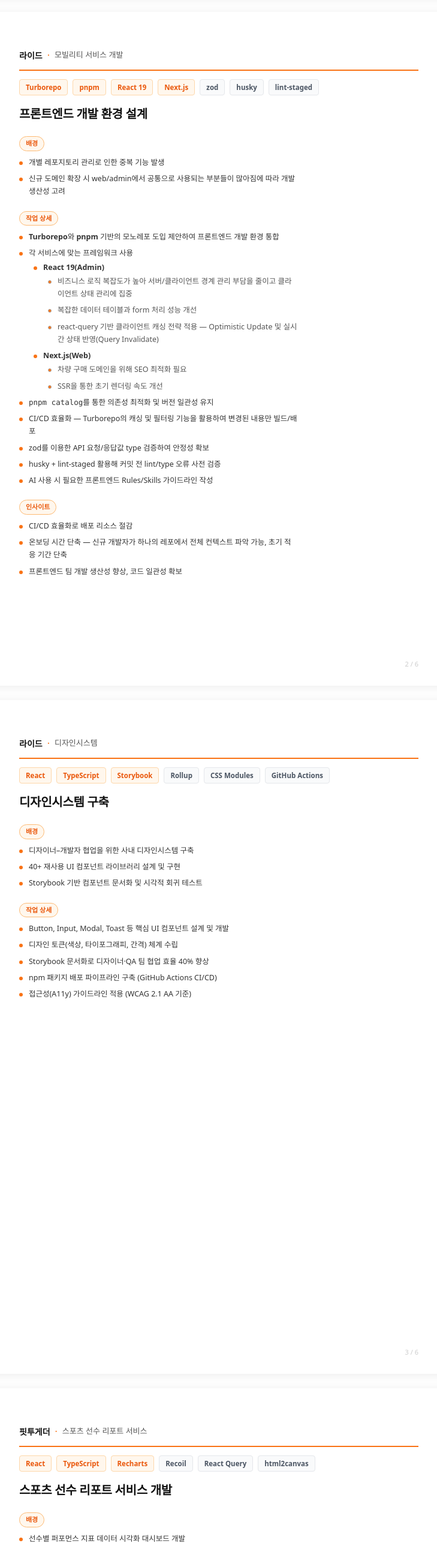
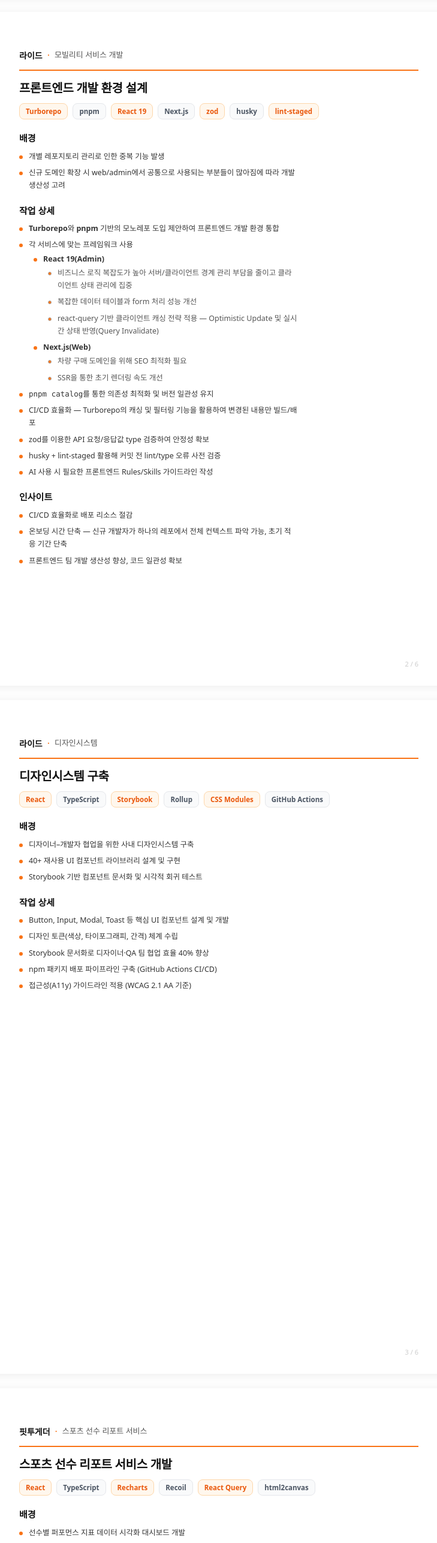
Before and after one commit to heeyounggoo/heeyounggoo.github.io, an Astro site: page /resume in a window 1280 px wide. Shown: the part 1260-3832 px from the top of the page at 60% size, without its empty margins (275-1004 px from the left). Built offline with nearby package versions, Linux system fonts and the light colour scheme; Astro itself is replaced by a stand-in of ours; a web font is replaced by a local one.

Commit message:
feat: move tech-tags below title with nth-child coloring and simplify section labels

```diff
--- a/src/pages/resume.astro
+++ b/src/pages/resume.astro
@@ -224,7 +224,7 @@
       font-size: 20px;
       font-weight: 700;
       color: #111111;
-      margin-bottom: 20px;
+      margin-bottom: 4px;
       letter-spacing: -0.3px;
     }
 
@@ -233,16 +233,30 @@
     }
 
     .project-section-label {
-      display: inline-flex;
-      align-items: center;
+      display: block;
+      font-size: 15px;
+      font-weight: 700;
+      color: #111111;
+      margin-bottom: 8px;
+    }
+
+    .project-title + .tech-tags {
+      margin-top: 10px;
+      margin-bottom: 20px;
+    }
+
+    .project-title + .tech-tags .tech-tag:nth-child(odd) {
       background: #fff7ed;
       color: #ea580c;
-      font-size: 11px;
-      font-weight: 600;
-      padding: 3px 10px;
-      border-radius: 20px;
-      border: 1px solid #fdba74;
-      margin-bottom: 8px;
+      border-color: #fed7aa;
+      border-radius: 8px;
+    }
+
+    .project-title + .tech-tags .tech-tag:nth-child(even) {
+      background: #f9fafb;
+      color: #4b5563;
+      border-color: #e5e7eb;
+      border-radius: 8px;
     }
 
     .project-content ul {
@@ -493,17 +507,17 @@
       <span class="project-service">모빌리티 서비스 개발</span>
     </div>
 
-    <div class="tech-tags" style="margin-bottom: 16px;">
+    <div class="project-title">프론트엔드 개발 환경 설계</div>
+
+    <div class="tech-tags">
       <span class="tech-tag">Turborepo</span>
       <span class="tech-tag">pnpm</span>
       <span class="tech-tag">React 19</span>
       <span class="tech-tag">Next.js</span>
-      <span class="tech-tag secondary">zod</span>
-      <span class="tech-tag secondary">husky</span>
-      <span class="tech-tag secondary">lint-staged</span>
+      <span class="tech-tag">zod</span>
+      <span class="tech-tag">husky</span>
+      <span class="tech-tag">lint-staged</span>
     </div>
-
-    <div class="project-title">프론트엔드 개발 환경 설계</div>
 
     <div class="project-section">
       <span class="project-section-label">배경</span>
@@ -568,16 +582,16 @@
       <span class="project-service">디자인시스템</span>
     </div>
 
-    <div class="tech-tags" style="margin-bottom: 16px;">
+    <div class="project-title">디자인시스템 구축</div>
+
+    <div class="tech-tags">
       <span class="tech-tag">React</span>
       <span class="tech-tag">TypeScript</span>
       <span class="tech-tag">Storybook</span>
-      <span class="tech-tag secondary">Rollup</span>
-      <span class="tech-tag secondary">CSS Modules</span>
-      <span class="tech-tag secondary">GitHub Actions</span>
+      <span class="tech-tag">Rollup</span>
+      <span class="tech-tag">CSS Modules</span>
+      <span class="tech-tag">GitHub Actions</span>
     </div>
-
-    <div class="project-title">디자인시스템 구축</div>
 
     <div class="project-section">
       <span class="project-section-label">배경</span>
@@ -614,16 +628,16 @@
       <span class="project-service">스포츠 선수 리포트 서비스</span>
     </div>
 
-    <div class="tech-tags" style="margin-bottom: 16px;">
+    <div class="project-title">스포츠 선수 리포트 서비스 개발</div>
+
+    <div class="tech-tags">
       <span class="tech-tag">React</span>
       <span class="tech-tag">TypeScript</span>
       <span class="tech-tag">Recharts</span>
-      <span class="tech-tag secondary">Recoil</span>
-      <span class="tech-tag secondary">React Query</span>
-      <span class="tech-tag secondary">html2canvas</span>
+      <span class="tech-tag">Recoil</span>
+      <span class="tech-tag">React Query</span>
+      <span class="tech-tag">html2canvas</span>
     </div>
-
-    <div class="project-title">스포츠 선수 리포트 서비스 개발</div>
 
     <div class="project-section">
       <span class="project-section-label">배경</span>
@@ -660,16 +674,16 @@
       <span class="project-service">리포트 서비스 고도화</span>
     </div>
 
-    <div class="tech-tags" style="margin-bottom: 16px;">
+    <div class="project-title">리포트 서비스 개발 & ANTLabs 연계</div>
+
+    <div class="tech-tags">
       <span class="tech-tag">React</span>
       <span class="tech-tag">TypeScript</span>
       <span class="tech-tag">React Query</span>
-      <span class="tech-tag secondary">react-window</span>
-      <span class="tech-tag secondary">SheetJS</span>
-      <span class="tech-tag secondary">Ant Design</span>
+      <span class="tech-tag">react-window</span>
+      <span class="tech-tag">SheetJS</span>
+      <span class="tech-tag">Ant Design</span>
     </div>
-
-    <div class="project-title">리포트 서비스 개발 & ANTLabs 연계</div>
 
     <div class="project-section">
       <span class="project-section-label">배경</span>
@@ -706,17 +720,17 @@
       <span class="project-service">대학교 학사 시스템</span>
     </div>
 
-    <div class="tech-tags" style="margin-bottom: 16px;">
+    <div class="project-title">대학교 학사 시스템 개발</div>
+
+    <div class="tech-tags">
       <span class="tech-tag">React</span>
       <span class="tech-tag">TypeScript</span>
       <span class="tech-tag">Next.js</span>
-      <span class="tech-tag secondary">Nx (모노레포)</span>
-      <span class="tech-tag secondary">WebSocket</span>
-      <span class="tech-tag secondary">Playwright</span>
-      <span class="tech-tag secondary">Tailwind CSS</span>
+      <span class="tech-tag">Nx (모노레포)</span>
+      <span class="tech-tag">WebSocket</span>
+      <span class="tech-tag">Playwright</span>
+      <span class="tech-tag">Tailwind CSS</span>
     </div>
-
-    <div class="project-title">대학교 학사 시스템 개발</div>
 
     <div class="project-section">
       <span class="project-section-label">배경</span>
```
